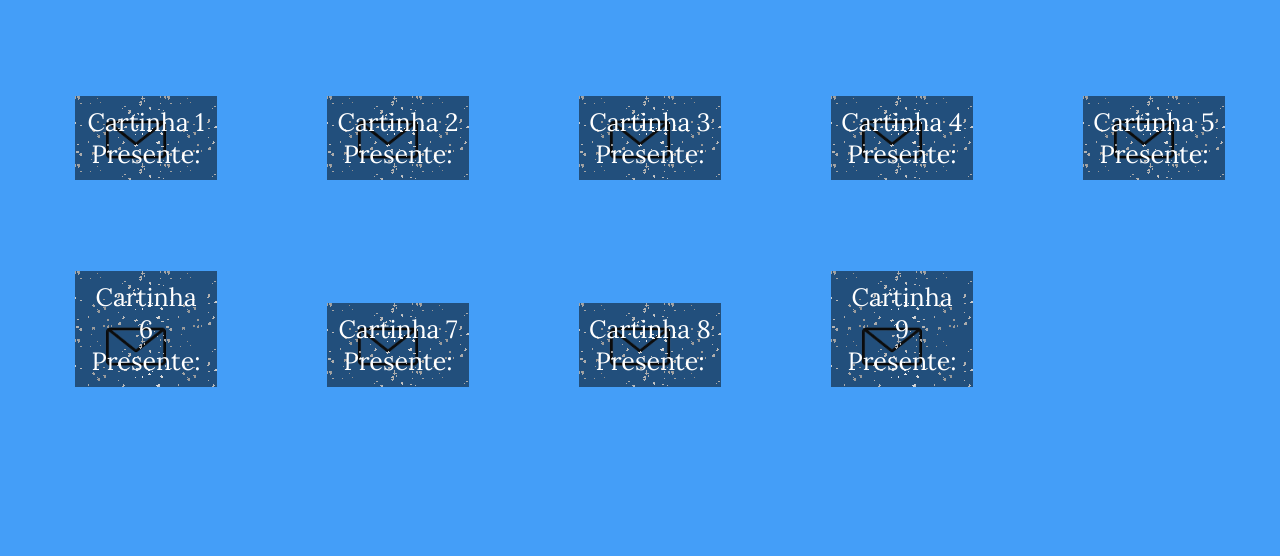
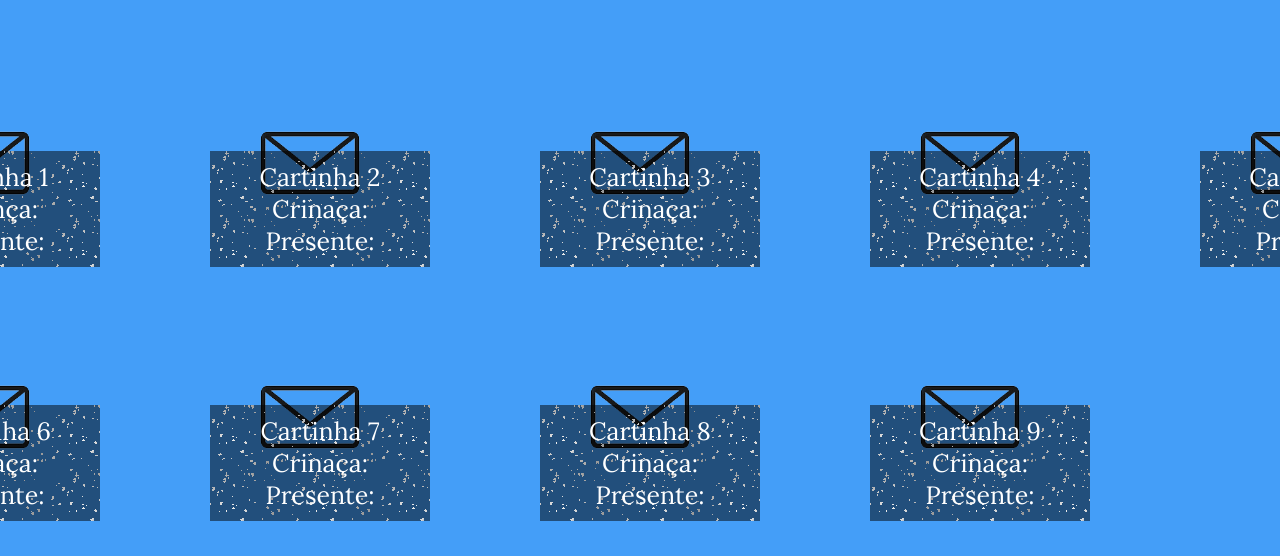
Before and after one commit to brunocaetano19/cartinhanatal, a plain HTML site: page cartinhas.html in a window 1280 px wide. Shown: the part 508-1064 px from the top of the page. Before the commit the page ends 970 px from the top, so only its background shows below. Drawn offline with nearby package versions, Linux system fonts and the light colour scheme.

Commit message:
Desenvolvimento cartinhas

```diff
--- a/cartinhas.html
+++ b/cartinhas.html
@@ -37,45 +37,51 @@
         <div class="grid-container">
             <!-- Cria um elemento para cada imagem e texto -->
             <div class="grid-item">
-                <img class="cartas" src="./carta.png" alt="Carta 1" onclick="openModal(this)">
-                <p class="texto">Cartinha 1 <br>Presente:</p>
+                <img class="cartas" src="./carta.png" data-src="./carta-1.png" alt="Carta 1" onclick="openModal(this)">
+                <p class="texto">Cartinha 1 <br> Criança: <br> Presente:</p>
 
             </div>
             <div class="grid-item">
                 <img class="cartas" src="./carta.png" alt="Carta 2" onclick="openModal(this)">
-                <p class="texto">Cartinha 2<br>Presente: </p>
+                <p class="texto">Cartinha 2 <br> Crinaça: <br> Presente: </p>
             </div>
             <div class="grid-item">
                 <img class="cartas" src="./carta.png" alt="Carta 3" onclick="openModal(this)">
-                <p class="texto">Cartinha 3<br>Presente:</p>
+                <p class="texto">Cartinha 3<br> Crinaça: <br> Presente:</p>
             </div>
             <div class="grid-item">
                 <img class="cartas" src="./carta.png" alt="Carta 4" onclick="openModal(this)">
-                <p class="texto">Cartinha 4<br>Presente:</p>
+                <p class="texto">Cartinha 4<br> Crinaça: <br> Presente:</p>
             </div>
             <div class="grid-item">
                 <img class="cartas" src="./carta.png" alt="Carta 5" onclick="openModal(this)">
-                <p class="texto">Cartinha 5<br>Presente:</p>
+                <p class="texto">Cartinha 5<br> Crinaça: <br> Presente:</p>
             </div>
             <div class="grid-item">
                 <img class="cartas" src="./carta.png" alt="Carta 6" onclick="openModal(this)">
-                <p class="texto">Cartinha 6<br>Presente:</p>
+                <p class="texto">Cartinha 6<br> Crinaça: <br> Presente:</p>
             </div>
             <div class="grid-item">
                 <img class="cartas" src="./carta.png" alt="Carta 7" onclick="openModal(this)">
-                <p class="texto">Cartinha 7<br>Presente:</p>
+                <p class="texto">Cartinha 7<br> Crinaça: <br> Presente:</p>
             </div>
             <div class="grid-item">
                 <img class="cartas" src="./carta.png" alt="Carta 8" onclick="openModal(this)">
-                <p class="texto">Cartinha 8<br>Presente:</p>
+                <p class="texto">Cartinha 8<br> Crinaça: <br> Presente:</p>
             </div>
             <div class="grid-item">
                 <img class="cartas" src="./carta.png" alt="Carta 9" onclick="openModal(this)">
-                <p class="texto">Cartinha 9<br>Presente:</p>
+                <p class="texto">Cartinha 9<br> Crinaça: <br>Presente:</p>
             </div>
 
             <!-- Adicione mais elementos conforme necessário -->
         </div>
+    </div>
+
+    <div id="modal" class="modal">
+        <span class="close" onclick="closeModal()">×</span>
+        <img id="modal-img" class="modal-content">
+        <button type="button" class="adotar">Adotar</button>
     </div>
 
     <!-- Cria um modal para exibir a imagem ampliada -->
@@ -95,10 +101,10 @@
             // Obtém o elemento da imagem ampliada
             var modalImg = document.getElementById("modal-img");
             // Define o atributo src da imagem ampliada como o mesmo da imagem clicada
-            modalImg.src = img.src;
+            modalImg.src = img.dataset.src;
             // Exibe o modal
             modal.style.display = "block";
-        }
+}
 
         // Cria uma função para fechar o modal
         function closeModal() {
@@ -107,4 +113,12 @@
             // Esconde o modal
             modal.style.display = "none";
         }
+
+        // Cria um evento click para o botão
+        document.getElementById("modal-img").querySelector(".adotar").addEventListener("click", function() {
+            // Realiza a ação desejada
+            // Por exemplo, abre um formulário de doação
+            // Ou redireciona o usuário para uma página de doação
+        });
+
     </script>
--- a/style.css
+++ b/style.css
@@ -50,7 +50,7 @@ header {
     background-color: #0c81f7c4;
 }
 
-@media only screen and (max-width: 900px) {
+@media only screen and (max-width: 800px) {
         header {
             display: flex;
             flex-direction: column;
@@ -113,6 +113,7 @@ header {
             font-weight: 300;
             text-align: center;
         }
+
         /* Adicione o estilo para a grade de imagens */
         .grid-container {
             display: grid; /* Define o contêiner como uma grade */
@@ -352,8 +353,6 @@ h2{
             margin-right: 100px;
         }
 
-
-
     }
 
   .tituloh1 {
@@ -372,19 +371,17 @@ h2{
 }
 
 
-/* Adicione o estilo para a grade de imagens */
 .grid-container {
-    display: grid; /* Define o contêiner como uma grade */
-    grid-template-columns: repeat(5, 1fr); /* Define as colunas da grade como três colunas iguais */
-    grid-gap: 20px; /* Define o espaçamento entre as imagens */
-    padding: 20px; /* Define o preenchimento do contêiner */
-
+    grid-template-columns: repeat(auto-fill, 100%);
+    grid-gap: 0;
   }
 
 .grid-item {
     position: relative; /* Define a posição do elemento como relativa */
     margin: 55px;
+    min-width: 200px;
 }
+
 
 .cartas {
     width: 100%; /* Define a largura da imagem como 100% do elemento */
@@ -396,7 +393,7 @@ h2{
 
 .texto {
     position: absolute; /* Define a posição do texto como absoluta */
-    bottom: -25px; /* Define a posição do texto como no fundo do elemento */
+    bottom: -65px; /* Define a posição do texto como no fundo do elemento */
     left: 0; /* Define a posição do texto como na esquerda do elemento */
     width: 100%; /* Define a largura do texto como 100% do elemento */
     background-color: rgba(0, 0, 0, 0.5); /* Define a cor de fundo do texto como preta com 50% de opacidade */
@@ -442,3 +439,13 @@ h2{
     text-decoration: none; /* Remove o sublinhado do botão de fechar */
     cursor: pointer; /* Define o cursor como um ponteiro ao passar o mouse */
 }
+
+@media (min-width: 1024px) {
+        /* Adicione o estilo para a grade de imagens */
+        .grid-container {
+            display: grid; /* Define o contêiner como uma grade */
+            grid-template-columns: repeat(5, 1fr); /* Define as colunas da grade como três colunas iguais */
+            grid-gap: 20px; /* Define o espaçamento entre as imagens */
+            padding: 20px; /* Define o preenchimento do contêiner */
+        }
+    }
```
Also changed, not shown: carta-1.png (added). Lines whose indentation alone changed are shown as unchanged.
